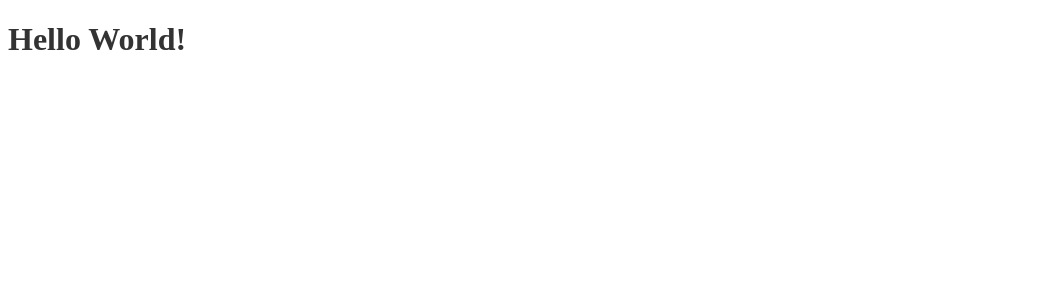
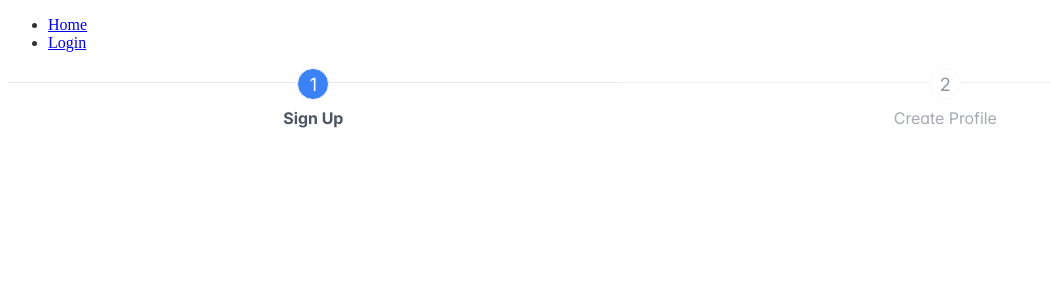
Before and after one commit to luism007/tempest, a React app in the folder frontend/: page /auth in a window 1280 px wide. Shown: the top 300 px of the page, without its empty margins (0-1051 px from the left). Built offline with nearby package versions, Linux system fonts and the light colour scheme.

Commit message:
Creating first UI pages: Home & Authentication screens

```diff
--- a/frontend/App.tsx
+++ b/frontend/App.tsx
@@ -1,7 +1,36 @@
 import React from 'react'
+import { PrimeReactProvider} from 'primereact/api';
+import { RouterProvider, createBrowserRouter } from 'react-router-dom';
+import Root from './routes/Root';
+import Home from './pages/Home';
+import Authentication from './pages/Authentication';
+
+//theme
+import "primereact/resources/themes/lara-light-blue/theme.css";
+
+const router = createBrowserRouter([
+    {
+        path: '/',
+        element: <Root />,
+        id: 'root',
+        children: [
+            {
+                index: true,
+                path: '/home',
+                element: <Home/>
+            },
+            {
+                path: '/auth',
+                element: <Authentication/>
+            }
+        ]
+    }
+]);
 const App = () => {
     return (
-        <h1> Hello World! </h1>
+        <PrimeReactProvider>
+            <RouterProvider router={router}/>
+        </PrimeReactProvider>
     )
 };
 export default App;
--- a/frontend/package.json
+++ b/frontend/package.json
@@ -11,6 +11,7 @@
   "author": "",
   "license": "ISC",
   "dependencies": {
+    "primereact": "^10.0.2",
     "react": "^18.2.0",
     "react-dom": "^18.2.0",
     "react-router-dom": "^6.16.0",
--- /dev/null
+++ b/frontend/pages/Authentication.tsx
@@ -0,0 +1,15 @@
+import React from "react";
+import { Steps } from "primereact/steps";
+import { MenuItem } from "primereact/menuitem";
+const Authentication = () => {
+    const authSteps: MenuItem[] = [{ label: 'Sign Up' }, { label: 'Create Profile' }];
+
+    return(
+        <div>
+            <Steps model={authSteps}></Steps>
+        </div>
+    );
+
+}
+
+export default Authentication;
--- /dev/null
+++ b/frontend/pages/Home.tsx
@@ -0,0 +1,10 @@
+import React from "react";
+
+const Home = () => {
+    return(
+        <div>
+            <h1> Home </h1>
+        </div>
+    )
+}
+export default Home;
--- /dev/null
+++ b/frontend/routes/Root.tsx
@@ -0,0 +1,20 @@
+import React from "react";
+import { Link, Outlet } from "react-router-dom";
+
+const Root = () => {
+    return (
+        <div>
+            <div id = "navbar">
+                <nav>
+                    <ul>
+                        <li> <Link to={'/home'}> Home </Link> </li>
+                        <li> <Link to={'/auth'}> Login </Link> </li>
+                    </ul>
+                </nav>
+            </div>
+            <Outlet/>
+        </div>
+    )
+}
+
+export default Root;
```
